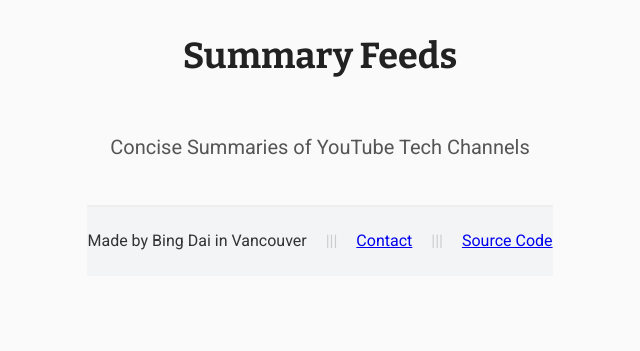
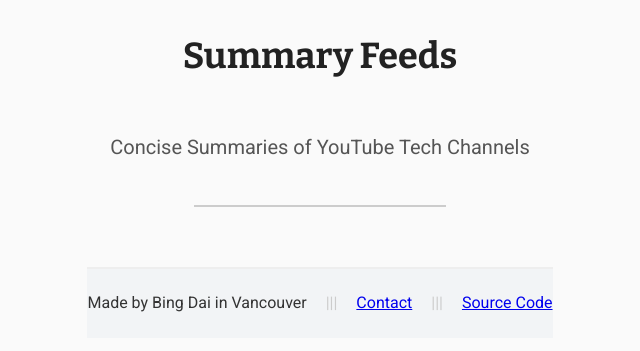
Before and after one commit to bingdai/summaryfeeds, a Flask app: page / in a window 1280 px wide. Shown: the top 351 px of the page, without its empty margins (320-960 px from the left). Run offline with Flask 3, Linux system fonts and the light colour scheme; data that the repository does not hold is empty.

Commit message:
Adjust tagline margin and add tagline divider

```diff
--- a/static/css/styles.css
+++ b/static/css/styles.css
@@ -20,9 +20,17 @@ body {
 .tagline {
     font-size: 20px; /* Adjusted for visibility */
     text-align: center;
-    margin-bottom: 20px; /* Space before listing channels */
+    margin-bottom: 40px; /* Space before listing channels */
     color: #555; /* Subtle, professional color */
 }
+
+.tagline-divider {
+    width: 60%; /* Adjust width as needed */
+    height: 2px;
+    background-color: #ccc;
+    margin: 0 auto 40px; /* Center divider and add space below */
+}
+
 
 /* Add a max-width to the main content container */
 .content {
@@ -49,8 +57,8 @@ h1 {
 
 h2 {
     font-family: 'Lato', sans-serif;
-    font-size: 24px; /* Increased font size */
-    margin-top: 40px; /* Increased margin */
+    font-size: 22px; /* Increased font size */
+    margin-top: 20px; /* Increased margin */
     margin-bottom: 20px; /* Increased margin */
     text-align: center;
     color:#444
--- a/templates/index.html
+++ b/templates/index.html
@@ -5,6 +5,7 @@
     <div class="tagline">
         Concise Summaries of YouTube Tech Channels
     </div>
+    <div class="tagline-divider"></div>
     {% for channel_title, data in playlists.items() %}
         <h2>{{ channel_title }}</h2>
         <ul>
```
